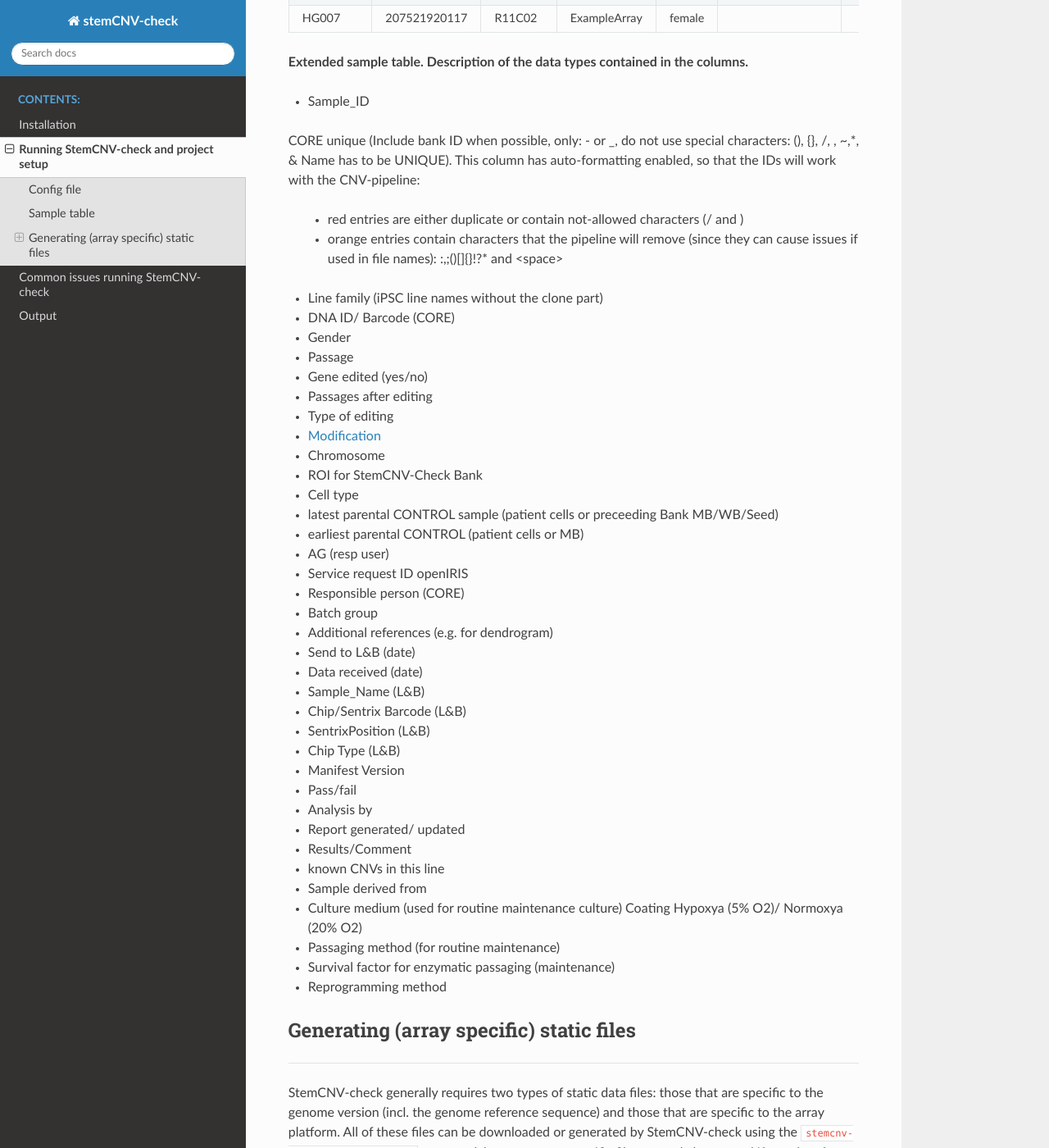
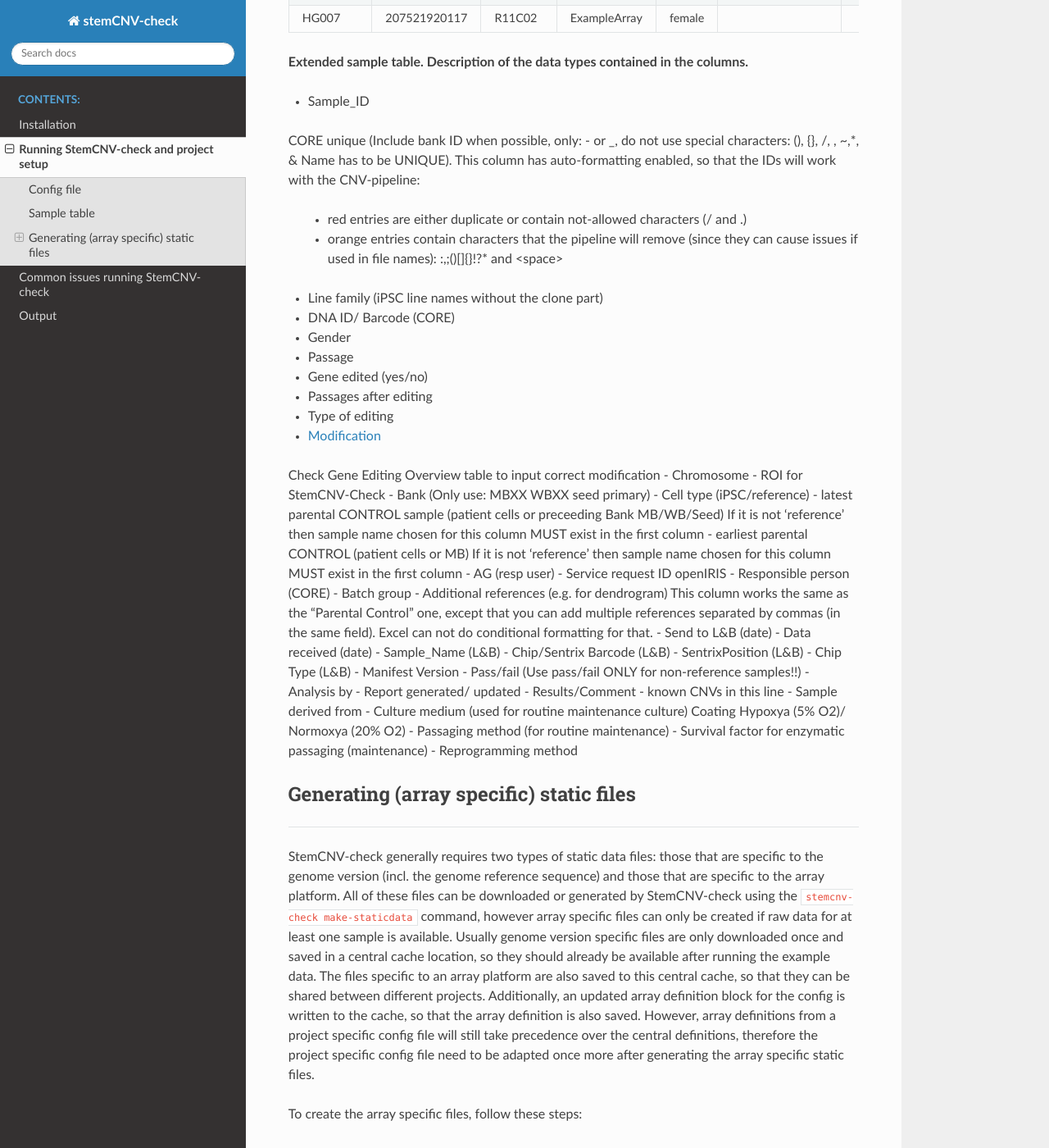
Before and after one commit to icalledmyselfmoon/stemCNV_check_Read_the_docs, a Sphinx documentation site: the page built from source/setup_project.rst, in a window 1280 px wide and 1400 px high, scrolled down 2433 px. Shown: the whole window at 82% size. Built offline with Sphinx 7.4.7 and the Read the Docs theme 3.1.0, drawn with Linux system fonts in a browser that asks for light colours.

Commit message:
Update setup_project.rst

```diff
--- a/source/setup_project.rst
+++ b/source/setup_project.rst
@@ -157,7 +157,8 @@ You can also use your own Excel file, if the following criteria are met:
 - Sample_ID
 CORE unique (Include bank ID when possible, only: - or _, do not use special characters: (), {}, /, \, ~,*, & Name has to be UNIQUE).
 This column has auto-formatting enabled, so that the IDs will work with the CNV-pipeline:
-		- red entries are either duplicate or contain not-allowed characters (/ and \)
+		- red entries are either duplicate or contain not-allowed characters (/ and .\)
+
 		- orange entries contain characters that the pipeline will remove (since they can cause issues if used in file names):  :,;()[]{}!?* and <space>
 
 - Line family (iPSC line names without the clone part)
@@ -168,16 +169,21 @@ This column has auto-formatting enabled, so that the IDs will work with the CNV-
 - Passages after editing
 - Type of editing
 - `Modification <https://scc-docs.charite.de/openkm/kcenter/#/browser/uuid/6f505d68-4e61-4f2d-a46d-4ad434ea94d5>`_
+Check Gene Editing Overview table to input correct modification
 - Chromosome
-- ROI for StemCNV-Check	Bank
-- Cell type
+- ROI for StemCNV-Check
+- Bank	(Only use: MBXX WBXX seed primary)
+- Cell type	(iPSC/reference)
 - latest parental CONTROL sample (patient cells or preceeding Bank MB/WB/Seed)
+If it is not 'reference' then sample name chosen for this column MUST exist in the first column
 - earliest parental CONTROL (patient cells or MB)
+If it is not 'reference' then sample name chosen for this column MUST exist in the first column
 - AG (resp user)
 - Service request ID openIRIS
 - Responsible person (CORE)
 - Batch group
 - Additional references (e.g. for dendrogram)
+This column works the same as the "Parental Control" one, except that you can add multiple references separated by commas (in the same field). Excel can not do conditional formatting for that.
 - Send to L&B (date)
 - Data received (date)
 - Sample_Name (L&B)
@@ -185,7 +191,7 @@ This column has auto-formatting enabled, so that the IDs will work with the CNV-
 - SentrixPosition (L&B)
 - Chip Type (L&B)
 - Manifest Version
-- Pass/fail
+- Pass/fail (Use pass/fail ONLY for non-reference samples!!)
 - Analysis by
 - Report generated/  updated
 - Results/Comment
```
